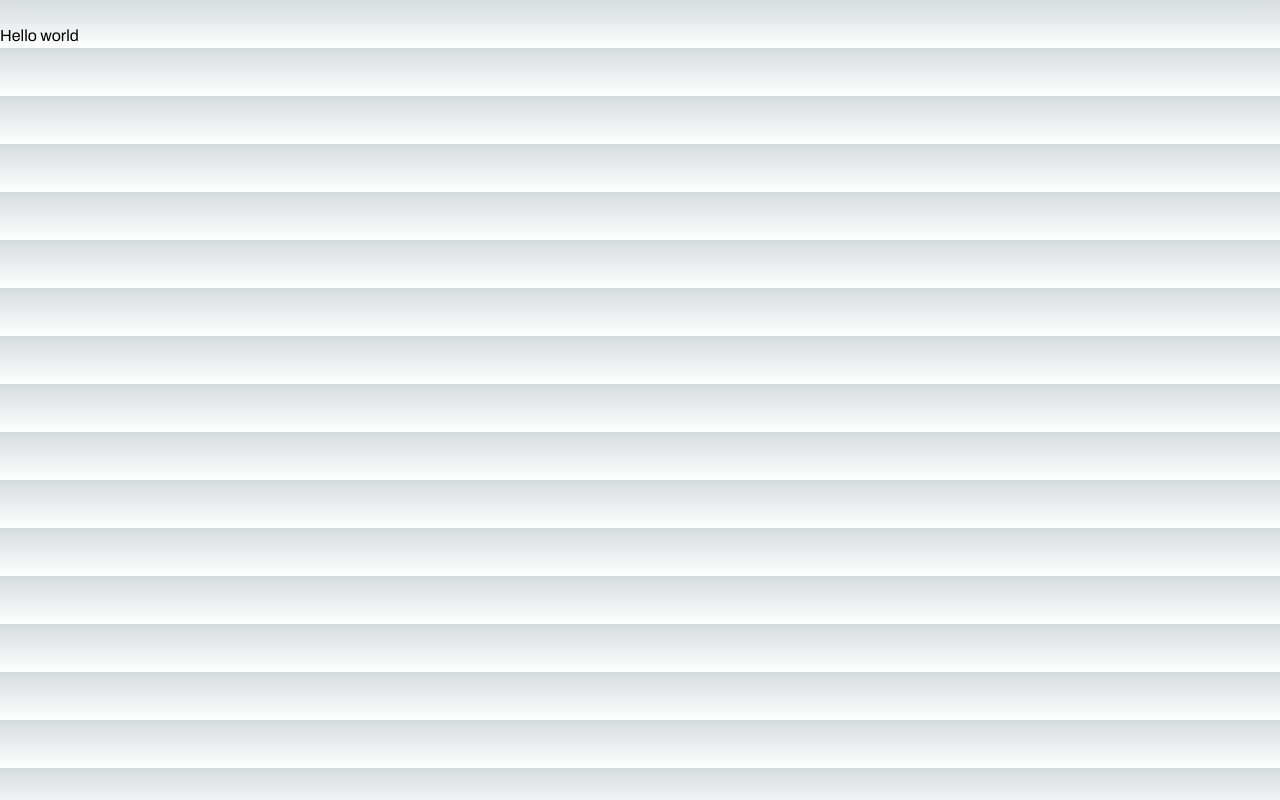
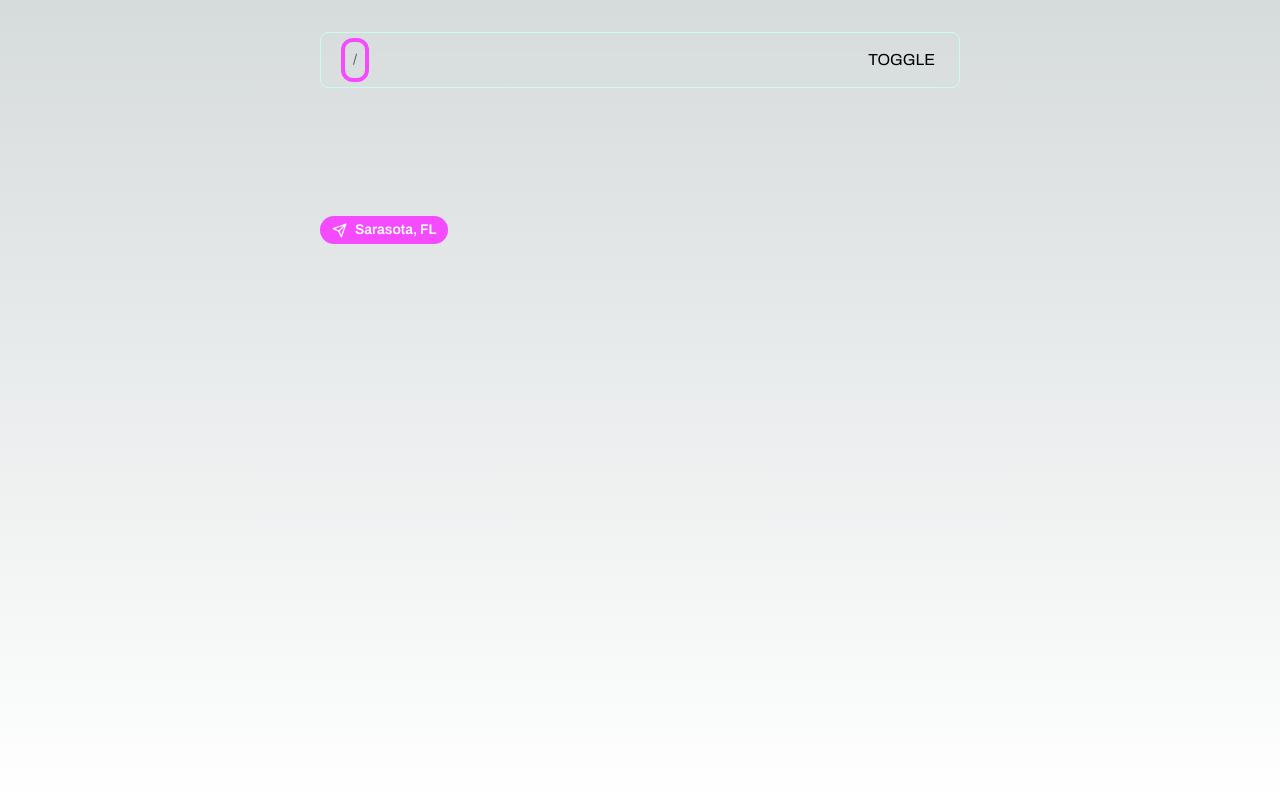
Before and after one commit to pdcolandrea/paulfolio-v2, a Next.js app: page / in a window 1280 px wide. Built offline with nearby package versions, Linux system fonts and the light colour scheme.

Commit message:
add basic layout

```diff
--- a/package.json
+++ b/package.json
@@ -20,6 +20,7 @@
     "postcss": "8.4.24",
     "react": "18.2.0",
     "react-dom": "18.2.0",
+    "react-feather": "^2.0.10",
     "tailwindcss": "3.3.2",
     "typescript": "5.1.3"
   }
--- a/src/app/layout.tsx
+++ b/src/app/layout.tsx
@@ -2,6 +2,7 @@ import Header from "@/components/layout/Header";
 import { ThemeProvider } from "../context/theme-provider";
 import "./globals.css";
 import { Archivo } from "next/font/google";
+import Navigator from "@/components/layout/Navigator";
 
 const archivo = Archivo({ weight: "variable", subsets: ["latin"] });
 
@@ -16,14 +17,19 @@ export default function RootLayout({
   children: React.ReactNode;
 }) {
   return (
-    <html lang="en">
+    <html lang="en" className="dark">
       <body className={archivo.className}>
         <ThemeProvider>
-          <Header />
-          <main>{children}</main>
-          {/* <Footer /> */}
+          <div className="flex flex-col items-center justify-center h-screen ">
+            <div className="flex flex-col h-full py-20 w-[90%] md:w-[40rem] mt-12">
+              <Navigator />
+              <main className="flex md:flex-row md:flex-start flex-col-reverse items-start md:items-center w-full justify-between mb-12 mt-20">
+                {children}
+              </main>
+              {/* <Footer /> */}
+            </div>
+          </div>
         </ThemeProvider>
-        {/* <AppHooks /> */}
       </body>
     </html>
   );
--- a/src/app/page.tsx
+++ b/src/app/page.tsx
@@ -1,5 +1,21 @@
 import Image from "next/image";
+import Link from "next/link";
+import { Send as FSend } from "react-feather";
 
 export default function Home() {
-  return <h1>Hello world</h1>;
+  return (
+    <>
+      <div className="flex flex-col">
+        <Link
+          href="https://google.com"
+          className="w-fit focus:ring-4 rounded-full focus:ring-offset-2 dark:ring-offset-black border-none my-2 ring-[#f54bff] duration-300 outline-none font-semibold"
+        >
+          <div className="flex items-center p-1 text-sm px-3 w-fit rounded-full text-white bg-[#f54bff]">
+            <FSend className="mr-2" size={15} />
+            Sarasota, FL
+          </div>
+        </Link>
+      </div>
+    </>
+  );
 }
--- /dev/null
+++ b/src/components/Heading.tsx
@@ -0,0 +1,12 @@
+interface HeadingProps {
+  className?: string;
+  children: React.ReactNode;
+}
+
+function Heading({ className, children }: HeadingProps) {
+  return (
+    <h1 className={`text-4xl font-bold mb-6 dark:text-white ${className}`}>
+      {children}
+    </h1>
+  );
+}
--- /dev/null
+++ b/src/components/Links/LinkTag.tsx
@@ -0,0 +1,20 @@
+import Link from "next/link";
+
+interface LinkTagProps {
+  href: string;
+  className?: string;
+  children?: React.ReactNode;
+}
+
+function LinkTag({ href, className, children }: LinkTagProps) {
+  return (
+    <Link
+      href={href}
+      className={`mr-8 text-gray-600 focus:ring-offset-2 dark:ring-offset-black focus: ring-4 ring-[#f54bff] outline-none dark:text-gray-300 text-sm duration-300 hover:bg-gray-100 dark:hover:bg-gray-800 p-2 rounded-lg ${className}`}
+    >
+      {children}
+    </Link>
+  );
+}
+
+export default LinkTag;
--- a/src/components/layout/Header.tsx
+++ b/src/components/layout/Header.tsx
@@ -1,9 +1,17 @@
-function Header() {
+interface HeaderProps {
+  singleItem: boolean;
+  column?: boolean;
+  children: React.ReactNode;
+}
+
+function Header({ singleItem, column, children }: HeaderProps) {
   return (
-    <header className="sticky top-0 z-50 w-full backdrop-blur-md backdrop-saturate-150">
-      <nav className="mx-auto w-full px-3 py-3">
-        <div></div>
-      </nav>
+    <header
+      className={`flex my-4 min-h-[4rem] ${column ? "flex-col" : "flex-row"} ${
+        !singleItem && "justify-between items-center"
+      }`}
+    >
+      {children}
     </header>
   );
 }
--- /dev/null
+++ b/src/components/layout/Navigator.tsx
@@ -0,0 +1,25 @@
+import Link from "next/link";
+import LinkTag from "../Links/LinkTag";
+
+const navLinks = [{ id: 1, text: "/", href: "/", dropdown: "Home" }];
+
+function Navigator() {
+  return (
+    <nav className="flex px-6 top-8 fixed border dark:bg-[#10161a]/50 z-10 w-[90%] md:w-[40rem] border-teal-100 dark:border-teal-900 backdrop-blur-md mb-12 rounded-lg justify-between h-14 items-center">
+      <div className="flex lg:hidden">{/* <Dropdown /> */}</div>
+      <div className="hidden lg:flex">
+        {navLinks.map((link) => {
+          return (
+            <LinkTag key={link.id} href={link.href}>
+              {link.text}
+            </LinkTag>
+          );
+        })}
+      </div>
+
+      <span>TOGGLE</span>
+    </nav>
+  );
+}
+
+export default Navigator;
--- a/src/context/theme-provider.tsx
+++ b/src/context/theme-provider.tsx
@@ -18,7 +18,7 @@ export function ThemeProvider({ children, ...props }: ProviderProps) {
   return (
     <TProvider
       {...props}
-      defaultTheme={"light"}
+      defaultTheme="dark"
       attribute="class"
       enableSystem
       disableTransitionOnChange
```
Also changed, not shown: src/components/Links/Link.tsx (added), 1 other file (tests, documents, lock files or other folders).
